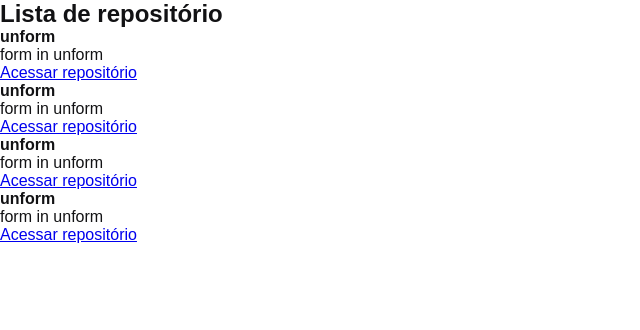
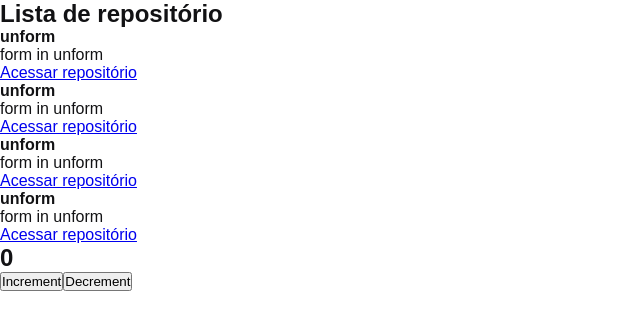
Before and after one commit to DiogoMiranda-dev/ignite-chapter1-fundamentos-react, a React app: page / in a window 1280 px wide. Shown: the top 330 px of the page, without its empty margins (0-640 px from the left). Built offline with nearby package versions, Linux system fonts and the light colour scheme.

Commit message:
useState conceito

```diff
--- a/src/App.jsx
+++ b/src/App.jsx
@@ -1,9 +1,12 @@
+import { Counter } from './components/Counter';
 import { RepositoryList } from './components/RepositoryList';
 import './styles/global.scss';
 
-
 export function App() {
   return (
+    <>
       <RepositoryList />
+      <Counter />
+    </>
   );
 }
--- /dev/null
+++ b/src/components/Counter.jsx
@@ -0,0 +1,25 @@
+import { useState } from 'react';
+
+export function Counter() {
+  const [counter, setCounter] = useState(0);
+
+  function handleIncrement() {
+    setCounter(counter + 1);
+  }
+  function handleDecrement() {
+    console.log('incremente');
+    setCounter(counter - 1);
+  }
+
+  return (
+    <div>
+      <h2>{counter}</h2>
+      <button type="button" onClick={handleIncrement}>
+        Increment
+      </button>
+      <button type="button" onClick={handleDecrement}>
+        Decrement
+      </button>
+    </div>
+  );
+}
```
